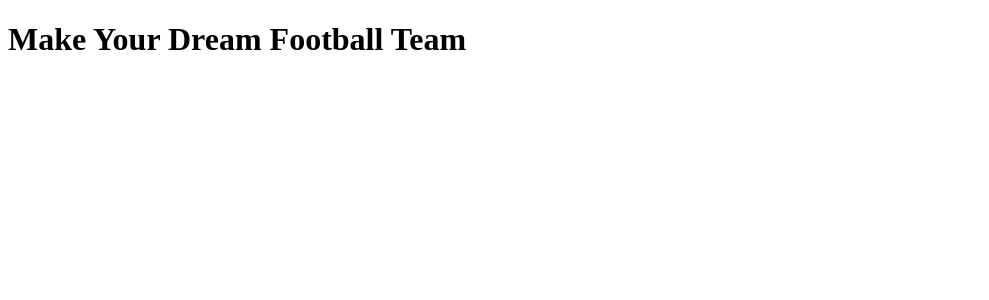
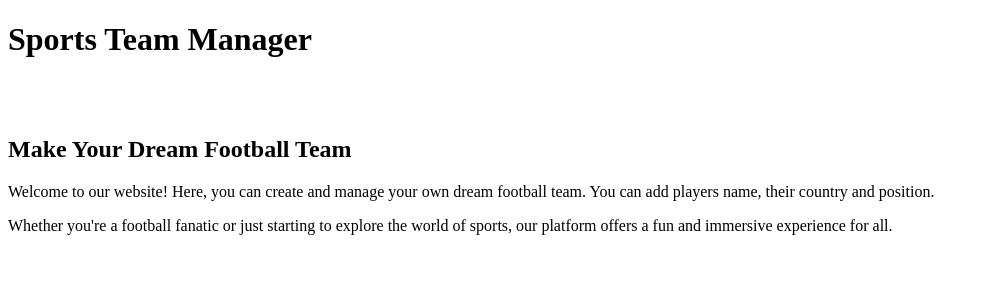
Before and after one commit to AdarshStaluGC/CSS_Project1, a PHP site: page /home.php in a window 1280 px wide. Shown: the part 70-370 px from the top of the page, without its empty margins (0-989 px from the left). Run offline with PHP 8.4, Linux system fonts and the light colour scheme.

Commit message:
Prefinal Updation
All pages are commented and code filtered

```diff
--- a/home.php
+++ b/home.php
@@ -1,8 +1,13 @@
 <?php
     $title = 'Home';
     include('shared/header.php');
-    ?>
-    <h1>Make Your Dream Football Team </h1>
+?>
+    <h1>Sports Team Manager</h1>
+    <br>
+    <br>
+    <h2>Make Your Dream Football Team</h2>
+    <p>Welcome to our website! Here, you can create and manage your own dream football team. You can add players name, their country and position.</p>
+    <p>Whether you're a football fanatic or just starting to explore the world of sports, our platform offers a fun and immersive experience for all.</p>
 </main>
 </body>
 </html>
--- a/players.php
+++ b/players.php
@@ -1,6 +1,10 @@
 <?php
+
+//This file is for showing the list of players in the database
+
 //including the shared header
     include('shared/header.php');
+// title of this page
     $title = 'Player List';
 
 //including the shared Database
@@ -16,6 +20,7 @@
 
 //Showing the Language list
     echo '<h1>Player List</h1>';
+//Added some css to the table for better look.
     echo '<table style="border-spacing: 10px;"><thead><th>Name</th><th>Country</th><th>Role</th></thead>';
 
 // looping through the data result from the query, and displaying each show name
```
Also changed, not shown: add-player.php (+11 -8 lines), insert-player.php (+16 -7 lines). Lines whose indentation alone changed are shown as unchanged.
